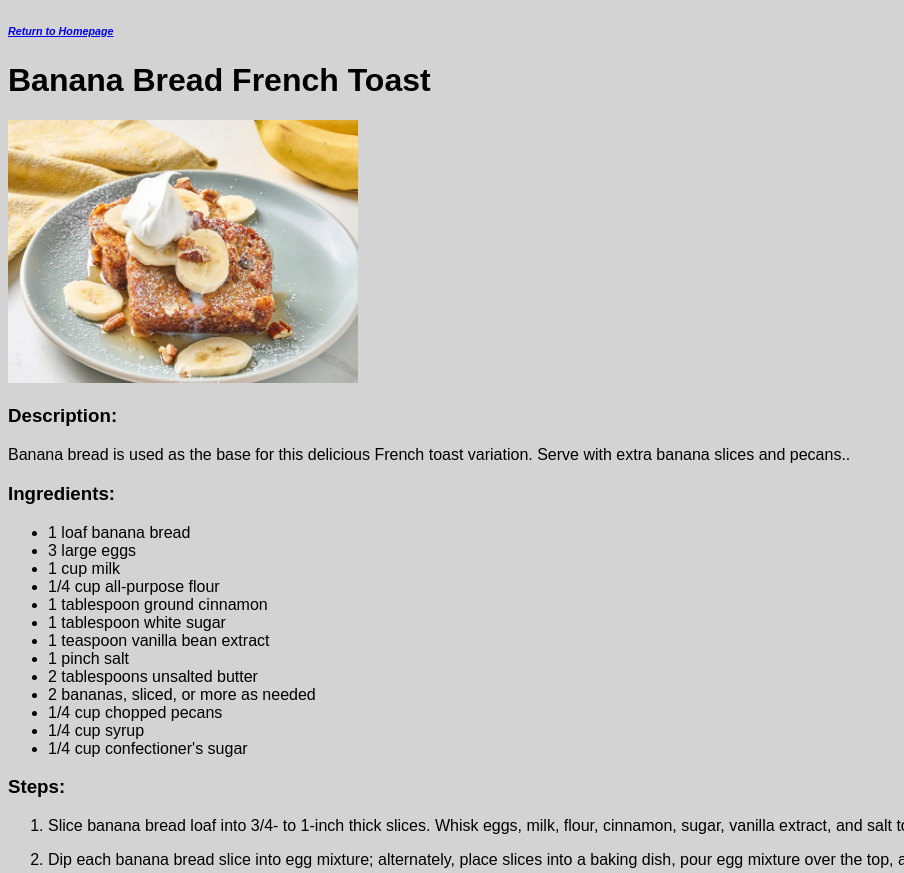
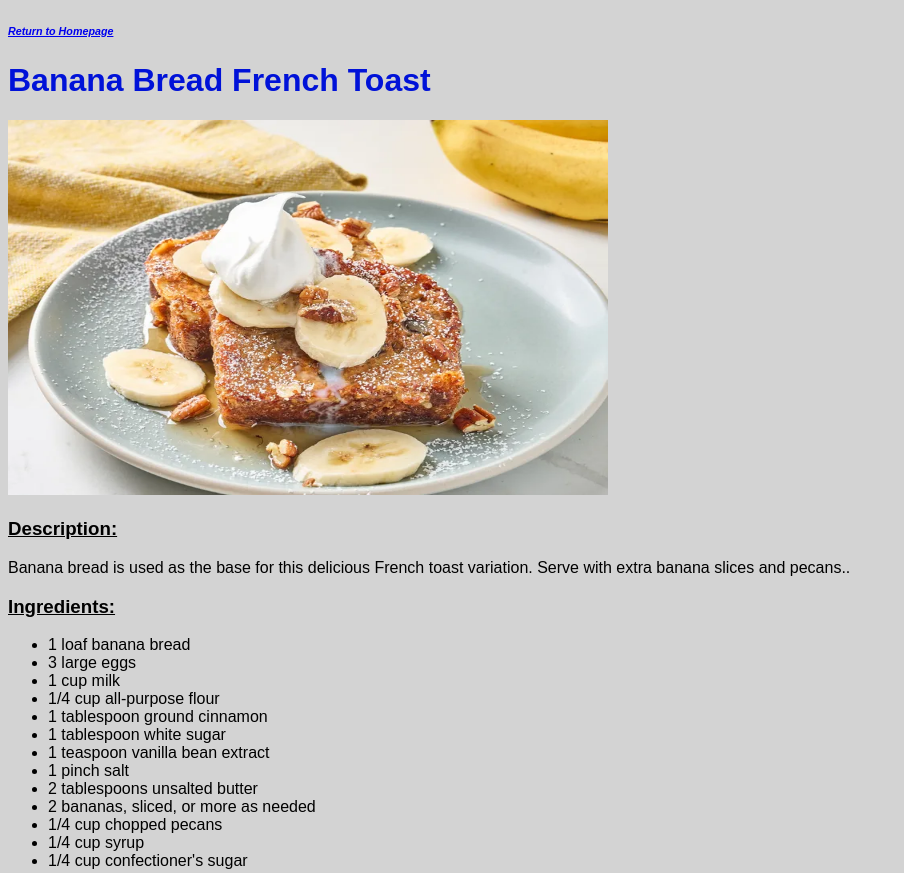
Before and after one commit to atizzle07/odin-recipes-2, a plain HTML site: page recipes/Banana_Bread_French_Toast.html in a window 1280 px wide. Shown: the top 873 px of the page, without its empty margins (0-904 px from the left). Drawn offline with Linux system fonts and the light colour scheme.

Commit message:
Expanded css changed. Not complete yet.

```diff
--- a/recipes/Banana_Bread_French_Toast.html
+++ b/recipes/Banana_Bread_French_Toast.html
@@ -8,13 +8,13 @@
 </head>
 <body>
     <h6><a href="../index.html">Return to Homepage</a></h6>
-    <h1>Banana Bread French Toast</h1>
+    <h1 class="title">Banana Bread French Toast</h1>
     <!-- Image of recipe: -->
-    <img src="../images/Banana-Bread-French-Toast.jpg" alt="" height="auto" width="350">
+    <img class="recipe-img" src="../images/Banana-Bread-French-Toast.jpg" alt="" height="auto" width="350">
     <!-- Image description -->
-     <h3>Description:</h3>
+     <h3 class="subtitle">Description:</h3>
      <p>Banana bread is used as the base for this delicious French toast variation. Serve with extra banana slices and pecans..</p>
-    <h3>Ingredients:</h3>
+    <h3 class="subtitle">Ingredients:</h3>
     <p>
         <ul>
             <li>1 loaf banana bread</li>
@@ -32,7 +32,7 @@
             <li>1/4 cup confectioner's sugar</li>
         </ul>
     </p>
-    <h3>Steps:</h3>
+    <h3 class="subtitle">Steps:</h3>
     <ol>
         <li><p>Slice banana bread loaf into 3/4- to 1-inch thick slices. Whisk eggs, milk, flour, cinnamon, sugar, vanilla extract, and salt together in a bowl.</p></li>
         <li><p>Dip each banana bread slice into egg mixture; alternately, place slices into a baking dish, pour egg mixture over the top, and let sit for 5 to 10 minutes.</p></li>
--- a/style.css
+++ b/style.css
@@ -3,14 +3,20 @@ body {
     background-color: lightgray;
 }
 
-a{
+a {
     font-style: italic;
 }
 
 .title{
-    color: rgb(0, 18, 216)
+    color: rgb(0, 18, 216);
 }
 
 .subtitle{
     text-decoration: underline;
 }
+
+.recipe-img{
+    aspect-ratio: 16/10;
+    width: 600px;
+    margin: auto;
+}
```
Also changed, not shown: recipes/Breakfast _Smashed_Tacos.html (+1 -1 lines), recipes/Italian_Breakfast_Strata.html (+1 -1 lines), recipes/Recipe_Template.html (+3 -3 lines).
